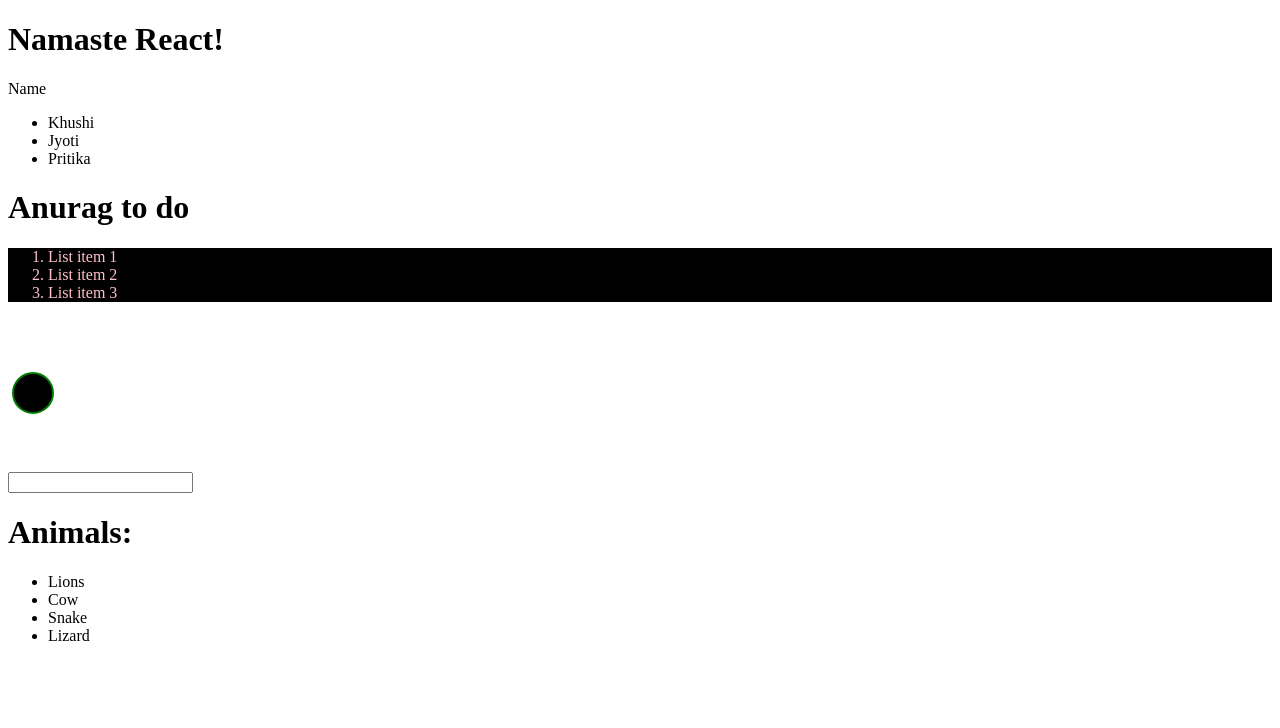
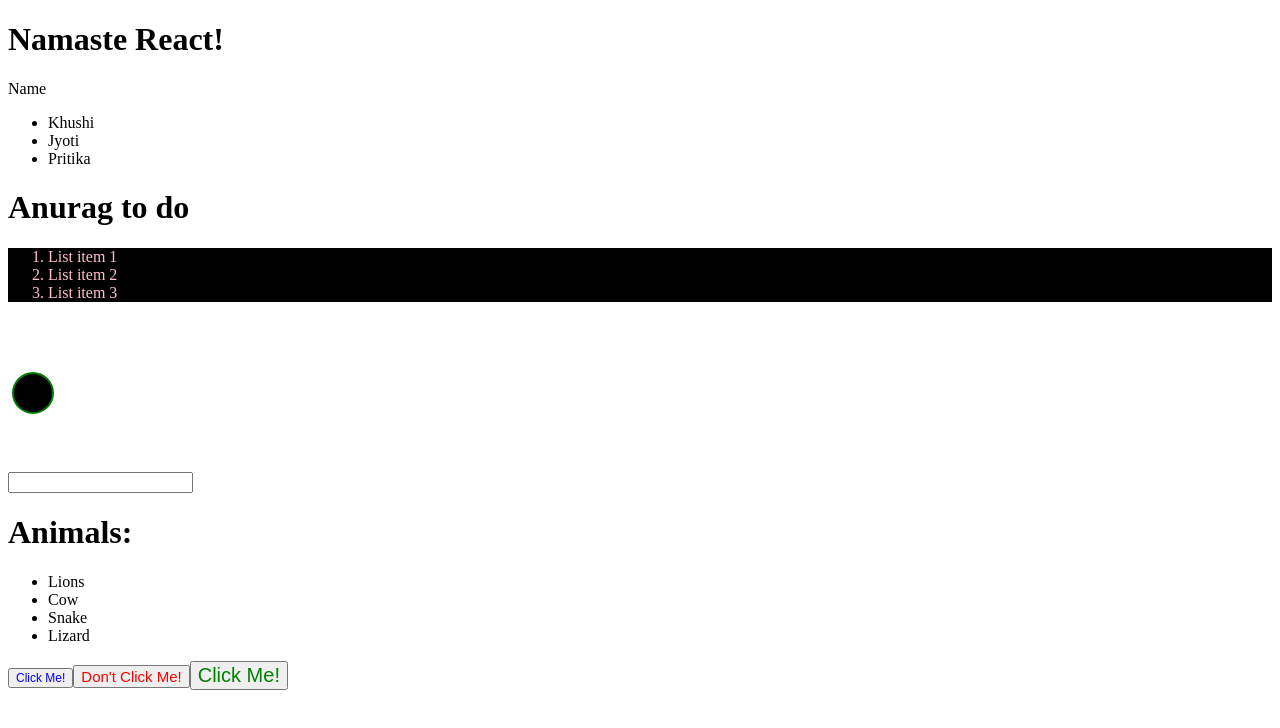
Before and after one commit to Technmad/reactjs, a React (Vite) app in the folder 01app/: page / in a window 1280 px wide. Shown: the top 728 px of the page. Built offline with nearby package versions, Linux system fonts and the light colour scheme.

Commit message:
passing data with props

```diff
--- a/01app/src/App.jsx
+++ b/01app/src/App.jsx
@@ -1,6 +1,7 @@
 import Name from "./Name";
 import Items from "./Items";
 import List from "./List";
+import Buttons from "./Buttons";
 
 function App() {
   return (
@@ -9,6 +10,7 @@
       <Name />
       <Items />
       <List />
+      <Buttons />
     </>
   );
 }
--- /dev/null
+++ b/01app/src/Buttons.jsx
@@ -0,0 +1,20 @@
+function ButtonList(props) {
+  const buttonStyle = {
+    color: props.color,
+    fontSize: props.fontSize + "px",
+  };
+
+  return <button style={buttonStyle}>{props.text}</button>;
+}
+
+const Buttons = () => {
+  return (
+    <div>
+      <ButtonList text="Click Me!" color="blue" fontSize={12} />
+      <ButtonList text="Don't Click Me!" color="red" fontSize={15} />
+      <ButtonList text="Click Me!" color="green" fontSize={20} />
+    </div>
+  );
+};
+
+export default Buttons;
```
